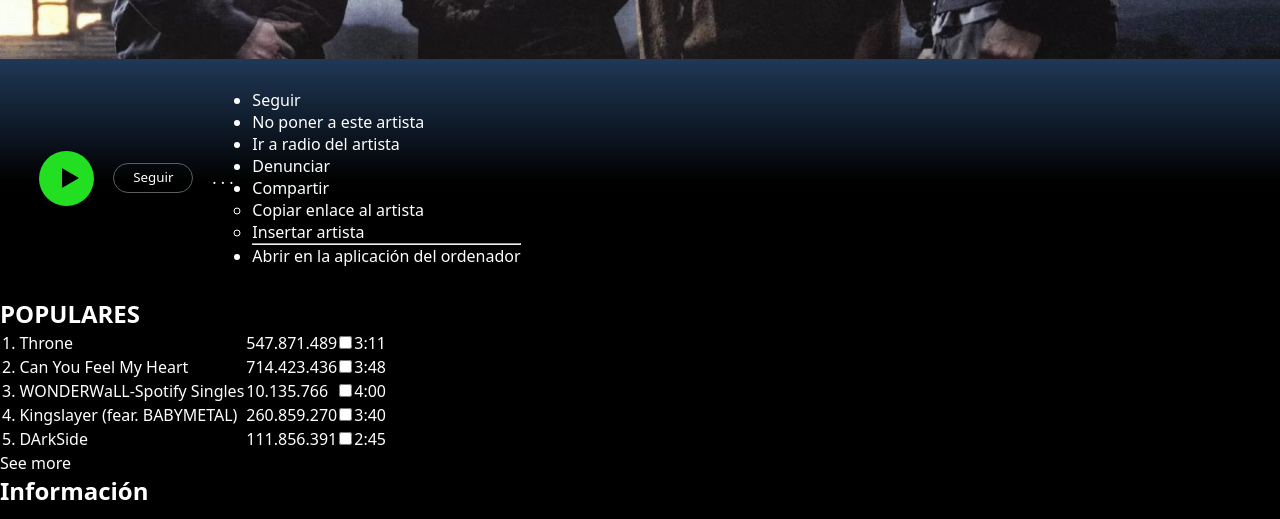
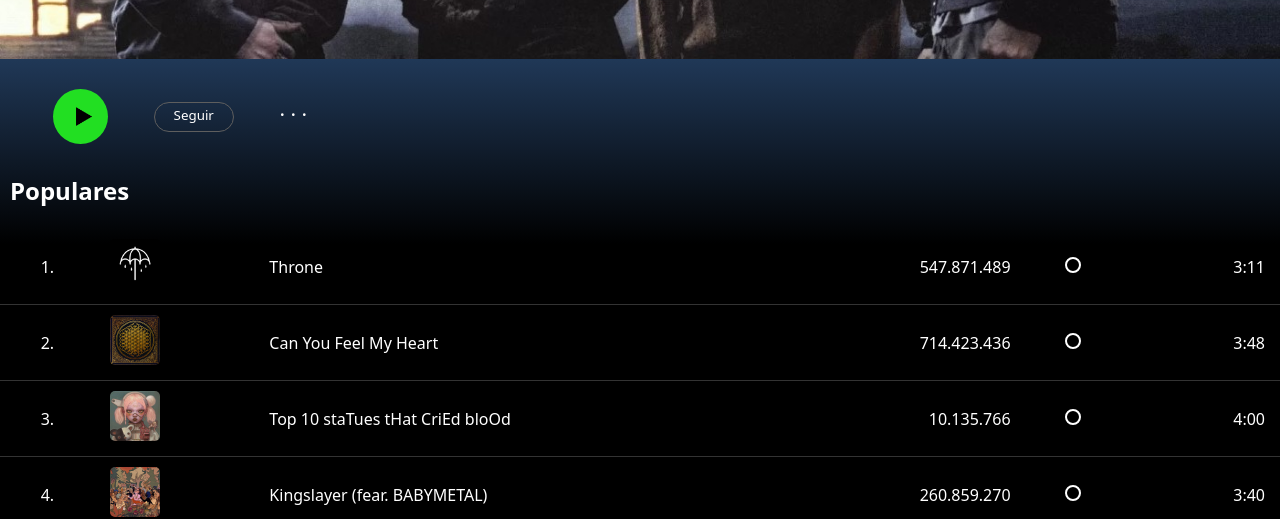
Before and after one commit to Arquiel-SS/PFA, a plain HTML site: page ej2/index.html in a window 1280 px wide. Shown: the part 291-810 px from the top of the page. Drawn offline with Linux system fonts and the light colour scheme.

Commit message:
barra opciones + Populares acabado

```diff
--- a/ej2/index.html
+++ b/ej2/index.html
@@ -39,8 +39,8 @@
             <div class="boton-play">
                 <img src="img/play_button.png" alt="">
             </div>
-            <button>Seguir</button>
-            <p>. . .</p>
+            <button class="follow">Seguir</button>
+            <button class="more">. . .</button>
             <ul class="menu-invisible">
                 <li>Seguir</li>
                 <li>No poner a este artista</li>
@@ -57,12 +57,12 @@
         </div>
 
         <div class="populares-grupo">
-            <h2>POPULARES</h2>
+            <h2>Populares</h2> <br>
             <table>
                 <tbody>
                     <tr>
                         <td>1.</td>
-                        <td><img src="aaa" alt=""></td>
+                        <td class="tabla-imagen"><img src="img/bmth_throne.jpg" alt=""></td>
                         <td>Throne</td>
                         <td>547.871.489</td>
                         <td><input type="checkbox"></td>
@@ -70,7 +70,7 @@
                     </tr>
                     <tr>
                         <td>2.</td>
-                        <td><img src="aaa" alt=""></td>
+                        <td class="tabla-imagen"><img src="img/bmth_CYFMH.jpg" alt=""></td>
                         <td>Can You Feel My Heart</td>
                         <td>714.423.436</td>
                         <td><input type="checkbox"></td>
@@ -78,15 +78,15 @@
                     </tr>
                     <tr>
                         <td>3.</td>
-                        <td><img src="aaa" alt=""></td>
-                        <td>WONDERWaLL-Spotify Singles</td>
+                        <td class="tabla-imagen"><img src="img/post_human_album.jpg" alt=""></td>
+                        <td>Top 10 staTues tHat CriEd bloOd</td>
                         <td>10.135.766</td>
                         <td><input type="checkbox"></td>
                         <td>4:00</td>
                     </tr>
                     <tr>
                         <td>4.</td>
-                        <td><img src="aaa" alt=""></td>
+                        <td class="tabla-imagen"><img src="img/bmth_kingslayer.jpg" alt=""></td>
                         <td>Kingslayer (fear. BABYMETAL)</td>
                         <td>260.859.270</td>
                         <td><input type="checkbox"></td>
@@ -94,15 +94,15 @@
                     </tr>
                     <tr>
                         <td>5.</td>
-                        <td><img src="aaa" alt=""></td>
+                        <td class="tabla-imagen"><img src="img/post_human_album.jpg" alt=""></td>
                         <td>DArkSide</td>
                         <td>111.856.391</td>
                         <td><input type="checkbox"></td>
                         <td>2:45</td>
                     </tr>
                 </tbody>
-            </table>
-            <p>See more</p>
+            </table> <br>
+            <p>See more</p> <br>
         </div>
 
         <div class="seleccion-artista">
--- a/ej2/styles.css
+++ b/ej2/styles.css
@@ -3,6 +3,27 @@
     padding: 0;
     font-family: system-ui, -apple-system, BlinkMacSystemFont, 'Segoe UI', Roboto, Oxygen, Ubuntu, Cantarell, 'Open Sans', 'Helvetica Neue', sans-serif;
     color: white;
+
+}
+
+::-webkit-scrollbar {
+    width: 10px;
+
+}
+
+::-webkit-scrollbar-track {
+    background: #000000;
+
+}
+
+::-webkit-scrollbar-thumb {
+    background: #ffffff;
+    border-radius: 10px;
+
+}
+
+::-webkit-scrollbar-thumb:hover {
+    background: #cfcfcf;
 
 }
 
@@ -197,7 +218,7 @@ nav ul li:nth-child(2) a {
 .barra-opciones {
     display: flex;
     padding: 30px;
-    width: 500px;
+    width: 300px;
     justify-content: space-around;
     align-items: center;
 
@@ -228,7 +249,7 @@ nav ul li:nth-child(2) a {
 
 }
 
-.barra-opciones button {
+.barra-opciones .follow {
     height: 30px;
     border-radius: 25px;
     width: 80px;
@@ -238,13 +259,157 @@ nav ul li:nth-child(2) a {
 
 }
 
-.barra-opciones button:hover {
+.barra-opciones .follow:hover {
     transform: scale(1.02, 1.02);
     border: 2px white solid;
     transition: 0.3s ease-in-out;
 
 }
 
+.barra-opciones .more {
+    display: flex;
+    font-size: 1.3em;
+    height: 45px;
+    border-radius: 25px;
+    background: transparent;
+    border: none;
+    padding-bottom: 3px;
+
+}
+
+.more {
+    position: relative;
+    background: none; /* Elimina estilos por defecto */
+    border: none;
+    cursor: pointer;
+}
+
+.menu-invisible {
+    display: flex;
+    flex-direction: column;
+    visibility: hidden;
+    position: absolute;
+    top: 100%; /* Coloca el menú justo debajo */
+    left: 0;
+    background: #222;
+    padding: 10px;
+    border-radius: 5px;
+}
+
+.more:hover .menu-invisible {
+    visibility: visible;
+
+}
+
+input[type="checkbox"] {
+    appearance: none;
+    width: 16px;
+    height: 16px;
+    border: 2px solid white;
+    border-radius: 10px;
+    display: inline-block;
+    position: relative;
+    cursor: pointer;
+    background-color: transparent;
+    transition: all 0.2s ease-in-out;
+
+}
+
+
+input[type="checkbox"]:checked {
+    background-color: rgb(34, 223, 34);
+    border-color: rgb(34, 223, 34);
+
+}
+
+
+input[type="checkbox"]::after {
+    content: "✔";
+    font-size: 12px;
+    font-weight: bold;
+    color: black;
+    position: absolute;
+    top: 50%;
+    left: 50%;
+    transform: translate(-50%, -50%);
+    opacity: 0;
+    transition: opacity 0.2s ease-in-out;
+
+}
+
+
+input[type="checkbox"]:checked::after {
+    opacity: 1;
+
+}
+
+/* Efecto hover */
+input[type="checkbox"]:hover {
+    transform: scale(1.15, 1.15);
+    transition: 0.2s ease-in-out;
+
+}
+
+h2 {
+    margin-left: 10px;
+
+}
+
+table {
+    width: 100%;
+    border-collapse: collapse;
+    table-layout: fixed;
+}
+
+td {
+    padding: 10px 15px;
+    text-align: left;
+
+}
+
+td:nth-child(1) { /* Número */
+    width: 5%;
+    text-align: center;
+}
+
+td:nth-child(2) { /* Imagen */
+    width: 10%;
+}
+
+td:nth-child(3) { /* Nombre de la canción */
+    width: 35%;
+}
+
+td:nth-child(4) { /* Reproducciones */
+    width: 20%;
+    text-align: right;
+}
+
+td:nth-child(5) { /* Checkbox */
+    width: 5%;
+    text-align: center;
+}
+
+td:nth-child(6) { /* Duración */
+    width: 10%;
+    text-align: right;
+}
+
+.tabla-imagen img {
+    width: 50px;
+    height: 50px;
+    border-radius: 5px;
+    object-fit: cover;
+}
+
+tbody tr {
+    border-bottom: 1px solid rgba(255, 255, 255, 0.2); /* Línea separadora entre filas */
+}
+
+tbody tr:hover {
+    background-color: rgba(255, 255, 255, 0.1);
+}
+
 footer {
     background-color: black;
 
```
Also changed, not shown: ej2/img/bmth_CYFMH.jpg (added), ej2/img/bmth_kingslayer.jpg (added), ej2/img/bmth_throne.jpg (added).
